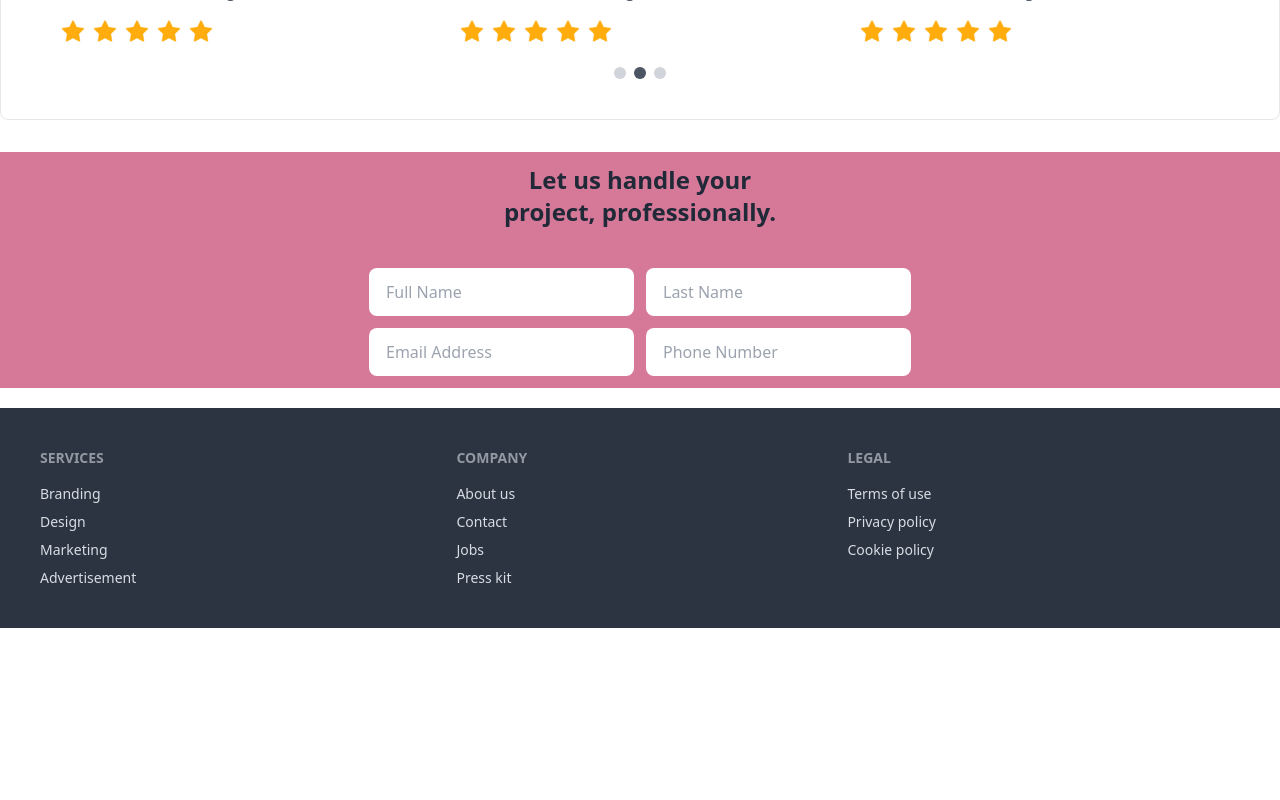
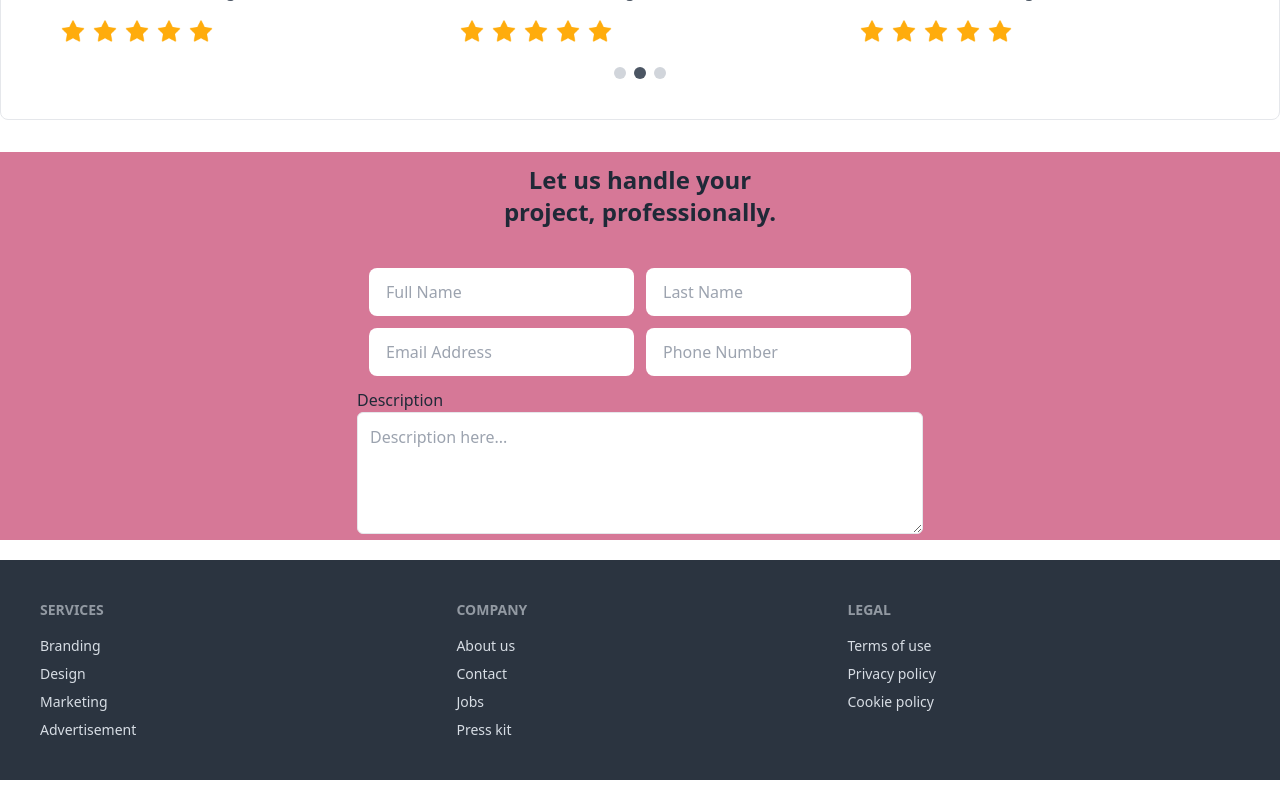
Before and after one commit to mojahidmamu/subro-selon, a React (Vite) app: page / in a window 1280 px wide. Shown: the part 2209-3009 px from the top of the page. Before the commit the page ends 2857 px from the top, so only its background shows below. Built offline with nearby package versions, Linux system fonts and the light colour scheme.

Commit message:
added new file and folder

```diff
--- a/src/components/Home/Home.jsx
+++ b/src/components/Home/Home.jsx
@@ -243,6 +243,12 @@
             <input type="email" className="input" placeholder="Email Address" />
             <input type="number" className="input" placeholder="Phone Number" />
           </div>
+          <label className="fieldset-label">Description</label>
+          <textarea
+            className="w-full p-3 border rounded-md focus:outline-none focus:ring-2 focus:ring-blue-400"
+            placeholder="Description here..."
+            rows="4"
+          ></textarea>
         </div>
       </section>
     </div>
```
